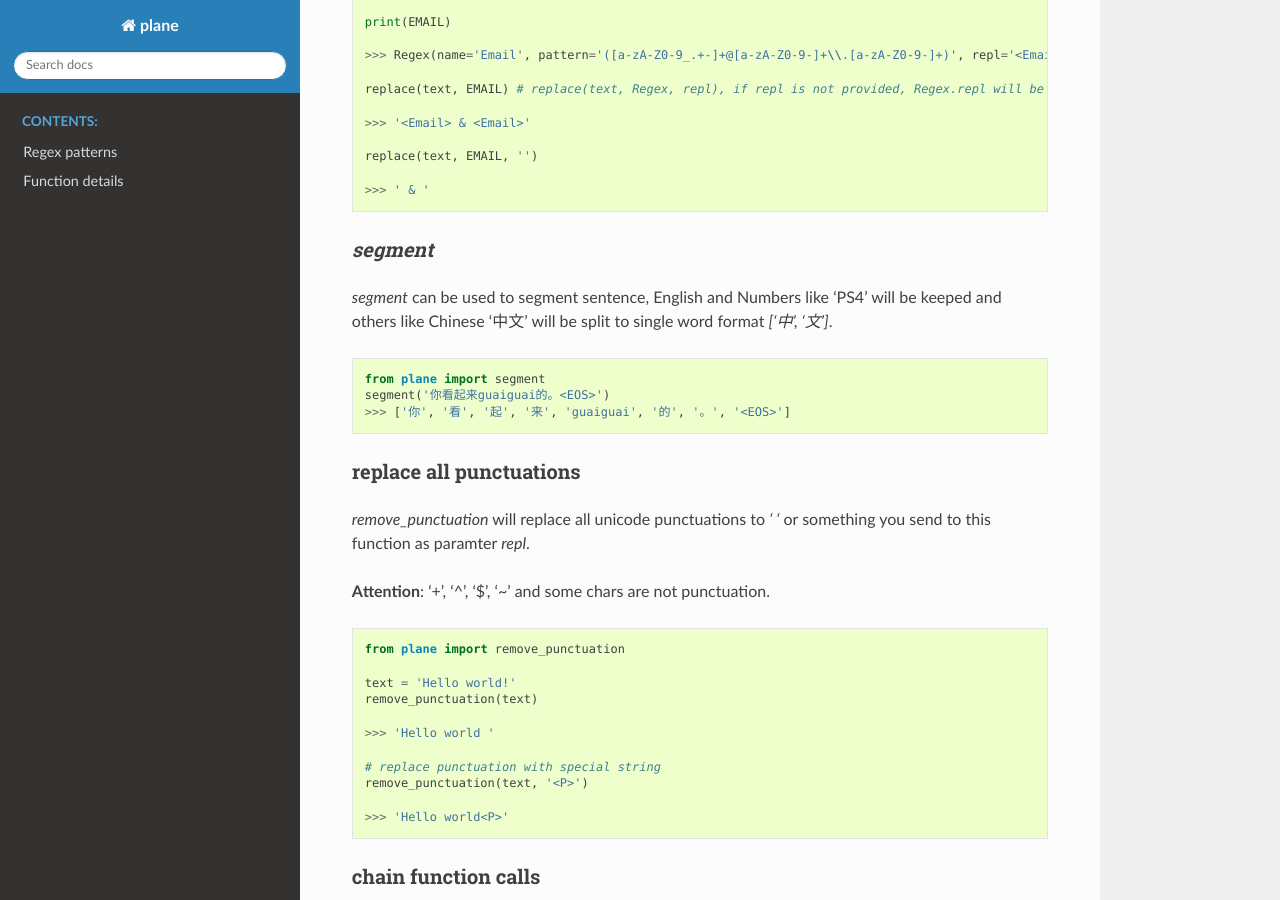
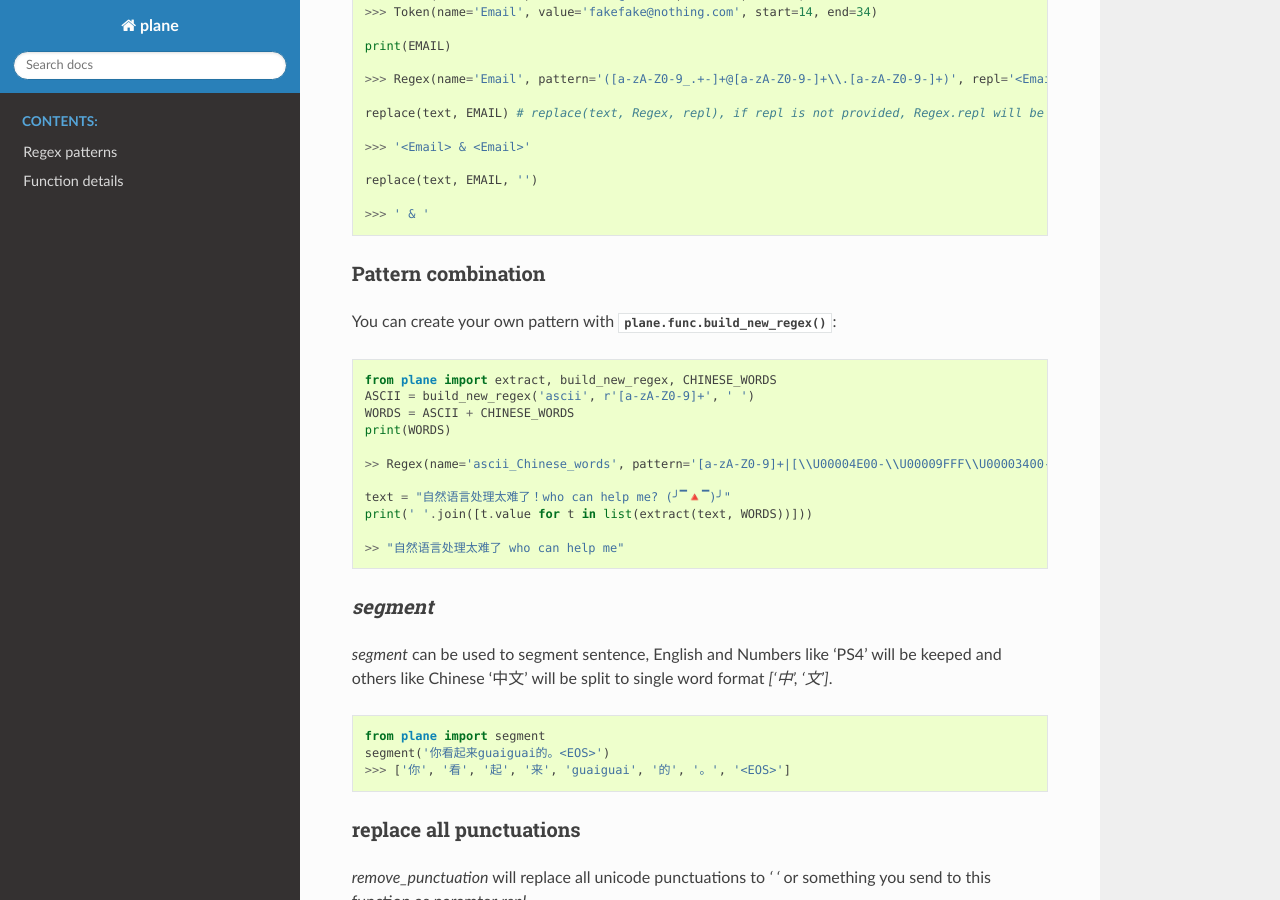
Before and after one commit to kemingy/Plane, a Sphinx documentation site: the page built from docs/source/index.rst, in a window 1280 px wide and 900 px high, scrolled down 1400 px. Built offline with Sphinx 7.4.7 and the Read the Docs theme 2.0.0, drawn with Linux system fonts in a browser that asks for light colours.

Commit message:
update readme: add pattern combination

```diff
--- a/docs/source/index.rst
+++ b/docs/source/index.rst
@@ -19,6 +19,7 @@ Features
 
 * build-in regex patterns: :class:`plane.pattern.Regex`
 * custom regex patterns
+* pattern combination
 * extract, replace patterns
 * segment sentence
 * chain function calls: :class:`plane.plane.Plane`
@@ -67,6 +68,26 @@ Only support Python3.
     replace(text, EMAIL, '')
 
     >>> ' & '
+
+
+Pattern combination
+~~~~~~~~~~~~~~~~~~~~~~~~~
+
+You can create your own pattern with :func:`plane.func.build_new_regex`:
+
+::
+
+    from plane import extract, build_new_regex, CHINESE_WORDS
+    ASCII = build_new_regex('ascii', r'[a-zA-Z0-9]+', ' ')
+    WORDS = ASCII + CHINESE_WORDS
+    print(WORDS)
+
+    >> Regex(name='ascii_Chinese_words', pattern='[a-zA-Z0-9]+|[\\U00004E00-\\U00009FFF\\U00003400-\\U00004DBF\\U00020000-\\U0002A6DF\\U0002A700-\\U0002B73F\\U0002B740-\\U0002B81F\\U0002B820-\\U0002CEAF\\U0002CEB0-\\U0002EBEF]+', repl=' ')
+
+    text = "自然语言处理太难了！who can help me? (╯▔🔺▔)╯"
+    print(' '.join([t.value for t in list(extract(text, WORDS))]))
+
+    >> "自然语言处理太难了 who can help me"
 
 
 `segment`
--- a/setup.py
+++ b/setup.py
@@ -3,7 +3,7 @@ from os import path
 
 here = path.abspath(path.dirname(__file__))
 
-with open(path.join(here, 'README.rst'), encoding='utf-8') as f:
+with open(path.join(here, 'README.md'), encoding='utf-8') as f:
     long_description = f.read()
 
 
```
Also changed, not shown: README.md (+17 -0 lines), README.rst (deleted, +0 -154 lines).
